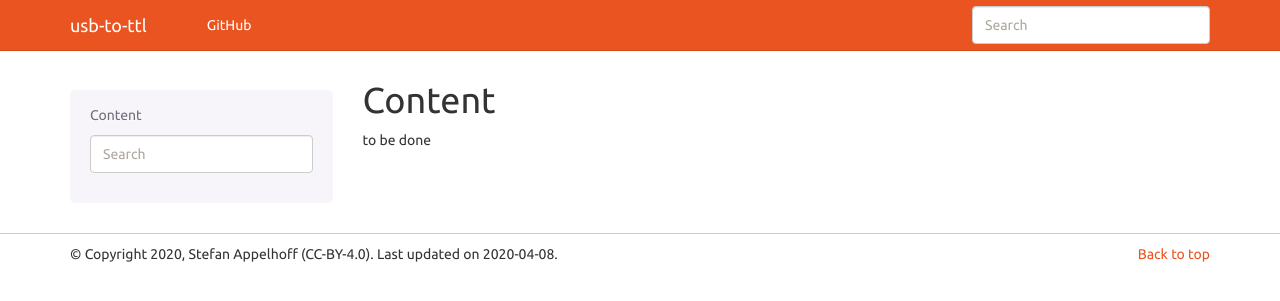
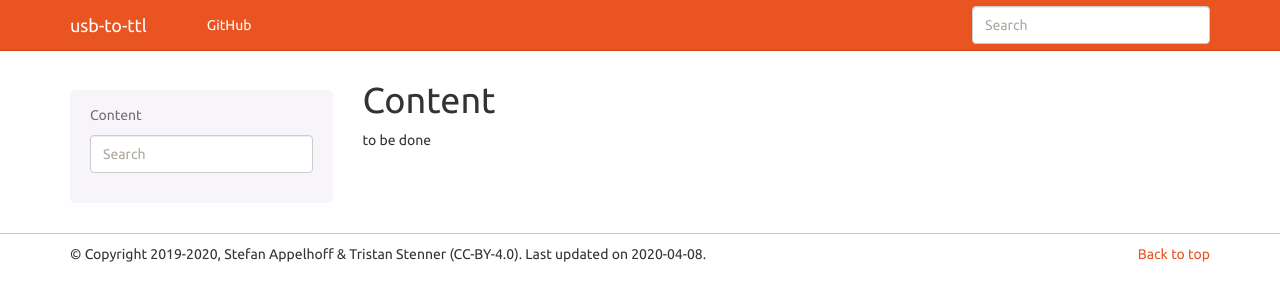
Before and after one commit to sappelhoff/usb-to-ttl, a Sphinx documentation site: the page built from docs/index.rst, in a window 1280 px wide. Shown: the top 301 px of the page. Built offline with Sphinx 7.4.7, drawn with Linux system fonts in a browser that asks for light colours.

Commit message:
update copyright and README

```diff
--- a/docs/conf.py
+++ b/docs/conf.py
@@ -13,13 +13,14 @@ extensions = [
 
 # General information about the project.
 project = 'usb-to-ttl'
-author = 'Stefan Appelhoff'
-year = '2020'
+author = 'Stefan Appelhoff & Tristan Stenner'
+year = '2019'
 td = date.today()
 if year != str(td.year):
     year = '{}-{}'.format(year, td.year)
 
-copyright = ('{}, Stefan Appelhoff (CC-BY-4.0). Last updated on {}'
+copyright = ('{}, Stefan Appelhoff & Tristan Stenner (CC-BY-4.0). '
+             'Last updated on {}'
              .format(year, td.isoformat()))
 
 html_show_sphinx = False  # do not show "created using Sphinx X.Y"
```
Also changed, not shown: README.md (+18 -0 lines).
